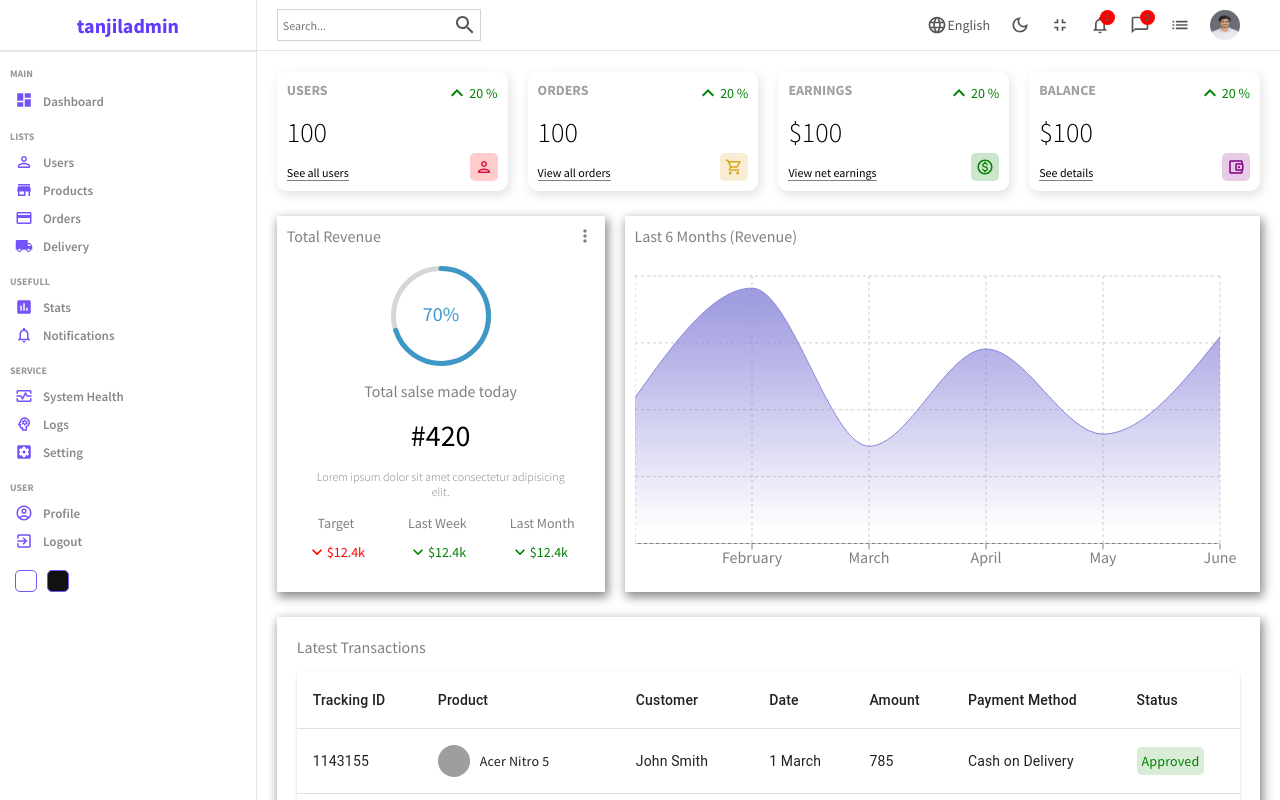
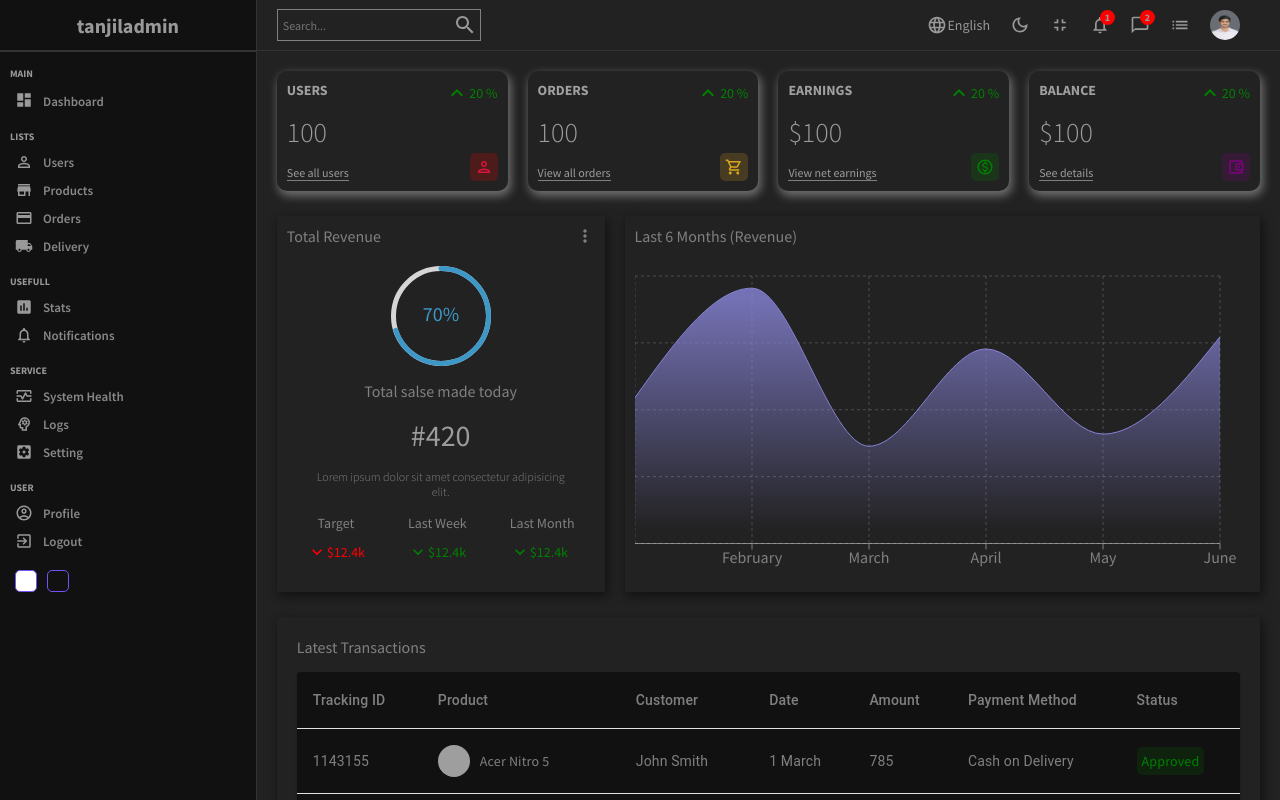
Before and after one commit to tanjil14/admin_dashboard, a React (Create React App) app: page / in a window 1280 px wide. Shown: the top 800 px of the page. Built offline with nearby package versions, Linux system fonts and the light colour scheme; grey boxes are pictures that could not be loaded.

Commit message:
create dark mode style file

```diff
--- a/src/components/chart/chart.scss
+++ b/src/components/chart/chart.scss
@@ -8,4 +8,7 @@
   .title {
     margin-bottom: 20px;
   }
+  .chartGrid{
+    stroke: rgb(228, 255, 255);
+  }
 }
--- a/src/components/datatable/DataTable.jsx
+++ b/src/components/datatable/DataTable.jsx
@@ -1,5 +1,5 @@
 import { DataGrid } from "@mui/x-data-grid";
-import {Link} from "react-router-dom"
+import { Link } from "react-router-dom";
 import { userColumns, userRows } from "../.././datatablesource";
 import "./dataTable.scss";
 
@@ -12,7 +12,10 @@
       renderCell: () => {
         return (
           <div className="cellAction">
-           <Link to="/users/view" style={{textDecoration:"none"}}> <div className="viewButton">View</div></Link>
+            <Link to="/users/view" style={{ textDecoration: "none" }}>
+              {" "}
+              <div className="viewButton">View</div>
+            </Link>
             <div className="deleteButton">Delete</div>
           </div>
         );
@@ -24,9 +27,11 @@
       <div className="datatableTitle">
         Add New User
         <Link to="/users/new" className="link">
-        Add New</Link>
+          Add New
+        </Link>
       </div>
       <DataGrid
+        className="datagrid"
         rows={userRows}
         columns={userColumns.concat(actionColumn)}
         pageSize={6}
--- a/src/style/dark.scss
+++ b/src/style/dark.scss
@@ -0,0 +1,65 @@
+.app.dark {
+  background: #222;
+  color: rgb(156, 156, 156);
+
+  .chartGrid {
+    stroke: rgb(228, 228, 228, 0.219);
+  }
+
+  .table {
+    background-color: #111;
+
+    .tableCell {
+      color: gray;
+    }
+  }
+  .navbar {
+    color: #999;
+    border-color: #333;
+
+    .search {
+      border-color: gray;
+    }
+  }
+  .sidebar,
+  hr {
+    background-color: #111;
+    border-color: #333;
+
+    .top {
+      .logo {
+        color: #999;
+      }
+    }
+    ul {
+      li {
+        &:hover {
+          background-color: #333;
+        }
+        .icon {
+          color: #999;
+        }
+      }
+    }
+  }
+  .dataTable {
+    .datagrid {
+      color: gray;
+      border: none;
+
+      .viewButton,
+      .deleteButton,
+      .cellWithStatus {
+        color: gray;
+        border: none;
+        &.pending{
+            color: rgb(26, 24, 24);
+        }
+      }
+    }
+  }
+  input{
+    background-color:transparent;
+    color: #999;
+  }
+}
```
Also changed, not shown: src/context/darkModeContext.js (added), src/context/darkModeReducer.js (added).
